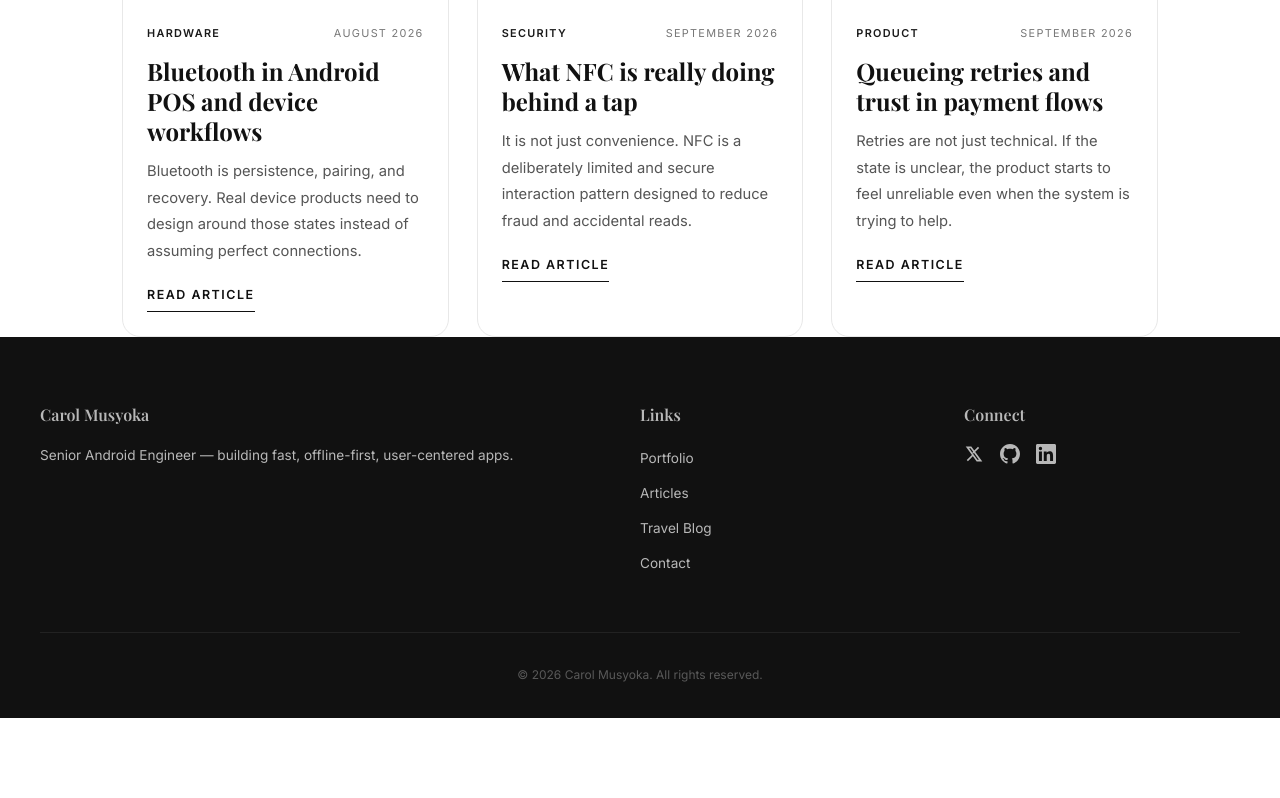
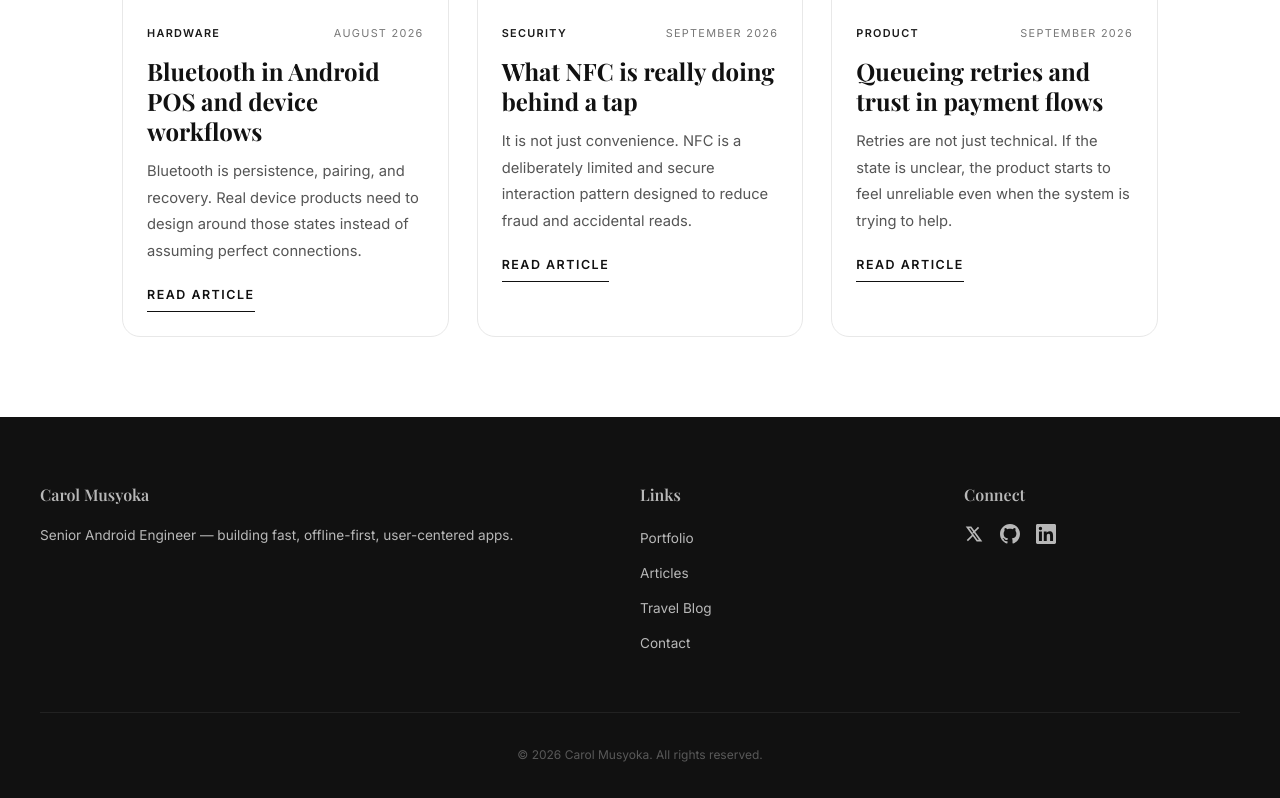
Before and after one commit to carolinemusyoka/portfolio, a Jekyll site: the page built from _pages/articles/index.html, in a window 1280 px wide and 1400 px high, scrolled down 1391 px. Shown: the part 602-1400 px from the top of the window. Built offline with Jekyll 4.4.1, drawn with Linux system fonts in a browser that asks for light colours; some web fonts are replaced; before the commit the page ends 2711 px from its top, so only the background shows below that.

Commit message:
Update style.css

```diff
--- a/assets/css/style.css
+++ b/assets/css/style.css
@@ -1664,6 +1664,10 @@ img {
   padding: 7rem 0 2rem;
 }
 
+.pf-article-list {
+  padding-bottom: 5rem;
+}
+
 .pf-article-list-inner,
 .pf-article-post-inner {
   max-width: 1100px;
```
